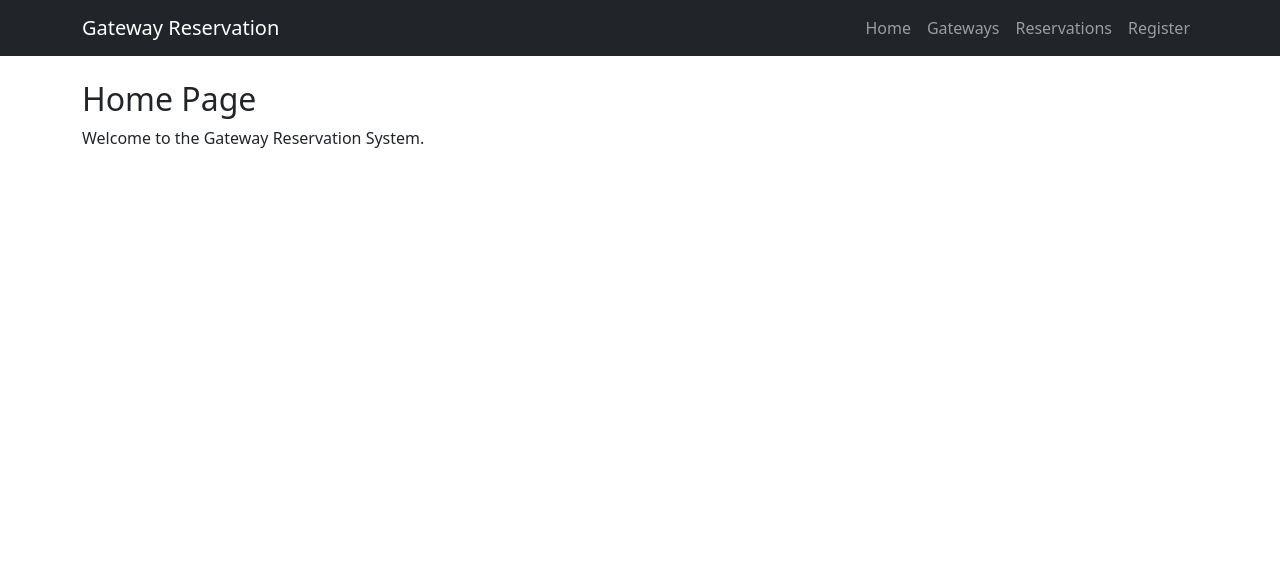
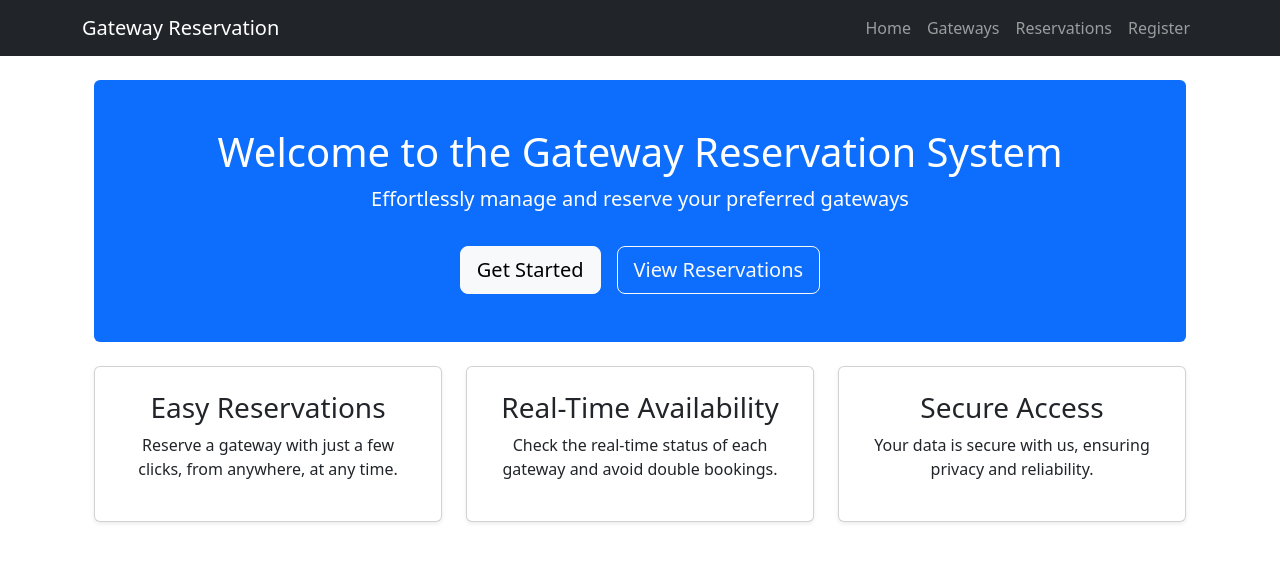
Before and after one commit to Venc-alt/Cloned-frontend, a React (Create React App) app: page / in a window 1280 px wide. Shown: the top 562 px of the page. Built offline with nearby package versions, Linux system fonts and the light colour scheme.

Commit message:
Enhance homepage with hero section, features, and CTA buttons

```diff
--- a/src/pages/HomePage.js
+++ b/src/pages/HomePage.js
@@ -1,11 +1,43 @@
 // src/pages/HomePage.js
 import React from 'react';
+import { Link } from 'react-router-dom';
 
 const HomePage = () => {
   return (
-    <div>
-      <h2>Home Page</h2>
-      <p>Welcome to the Gateway Reservation System.</p>
+    <div className="container mt-4">
+      {/* Hero Section */}
+      <div className="bg-primary text-white text-center p-5 rounded mb-4">
+        <h1>Welcome to the Gateway Reservation System</h1>
+        <p className="lead">Effortlessly manage and reserve your preferred gateways</p>
+        <Link to="/register" className="btn btn-light btn-lg mt-3 me-3">
+          Get Started
+        </Link>
+        <Link to="/reservations" className="btn btn-outline-light btn-lg mt-3">
+          View Reservations
+        </Link>
+      </div>
+
+      {/* Features Section */}
+      <div className="row text-center">
+        <div className="col-md-4 mb-4">
+          <div className="card p-4 shadow-sm">
+            <h3>Easy Reservations</h3>
+            <p>Reserve a gateway with just a few clicks, from anywhere, at any time.</p>
+          </div>
+        </div>
+        <div className="col-md-4 mb-4">
+          <div className="card p-4 shadow-sm">
+            <h3>Real-Time Availability</h3>
+            <p>Check the real-time status of each gateway and avoid double bookings.</p>
+          </div>
+        </div>
+        <div className="col-md-4 mb-4">
+          <div className="card p-4 shadow-sm">
+            <h3>Secure Access</h3>
+            <p>Your data is secure with us, ensuring privacy and reliability.</p>
+          </div>
+        </div>
+      </div>
     </div>
   );
 };
```
